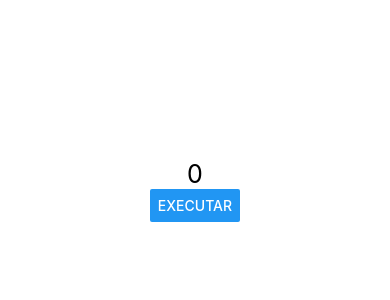
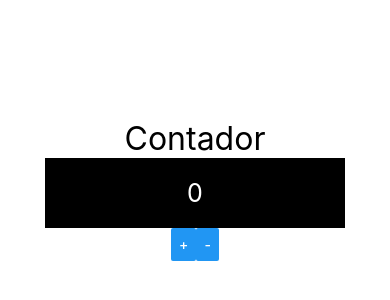
Before and after one commit to JordyLimaEng/React-Native, a React Native app: screen / in a window 390 px wide. Shown: the part 232-532 px from the top of the page. Built offline with nearby package versions, Linux system fonts and the light colour scheme.

Commit message:
Comunicação direta e indireta

```diff
--- a/src/App.js
+++ b/src/App.js
@@ -1,11 +1,11 @@
 import React from 'react'
 import { View, StyleSheet } from 'react-native'
 
-import Pai from './components/indireta/pai'
+import ContadorV2 from './components/contador/ContadorV2'
 export default () =>  (
 
     <View style={style.App}>
-        <Pai></Pai>
+        <ContadorV2 />
     </View>
 
 )
--- /dev/null
+++ b/src/components/contador/ContadorBotoes.js
@@ -0,0 +1,17 @@
+import React from 'react'
+import {View, Button, StyleSheet} from 'react-native'
+
+export default props =>{
+    return (
+        <View style={style.Botoes}>
+            <Button title = "+" onPress={props.inc}/>
+            <Button title = "-" onPress={props.dec}/>
+        </View>
+    )
+}
+
+const style = StyleSheet.create({
+    Botoes:{
+        flexDirection: "row"
+    }
+})
--- /dev/null
+++ b/src/components/contador/ContadorDisplay.js
@@ -0,0 +1,24 @@
+import React from 'react'
+import {View, Text, StyleSheet} from 'react-native'
+import Estilo from '../estilo'
+
+export default props =>{
+    return (
+        <View style={style.Display}>
+            <Text style={[Estilo.fontM, style.DisplayText]}>
+                {props.num}
+            </Text>
+        </View>
+    )
+}
+
+const style = StyleSheet.create({
+    Display:{
+        backgroundColor: '#000',
+        padding: 20,
+        width: 300
+    },
+    DisplayText:{
+        color: '#FFF'
+    }
+})
--- /dev/null
+++ b/src/components/contador/ContadorV2.js
@@ -0,0 +1,21 @@
+import React, {useState} from 'react'
+import {Text} from 'react-native'
+import Estilo from '../estilo'
+import ContadorDisplay from './ContadorDisplay'
+import ContadorBotoes from './ContadorBotoes'
+
+export default props =>{
+    const [num, setNum] = useState(0)
+    const inc = () => setNum(num+1)
+    const dec = () => setNum(num-1)
+
+    return (
+        <>
+            <Text style={Estilo.fontG}>
+                Contador
+            </Text>
+            <ContadorDisplay num = {num} />
+            <ContadorBotoes inc={inc} dec={dec}/>
+        </>
+    )
+}
```
